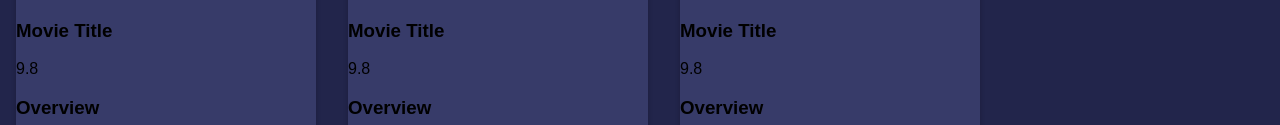
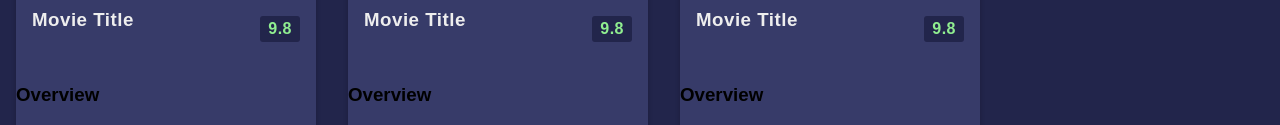
Before and after one commit to Andreas-Ziegler22/Movie-App, a plain HTML site: page index.html in a window 1280 px wide. Shown: the part 314-439 px from the top of the page. Drawn offline with Linux system fonts and the light colour scheme.

Commit message:
movie info

```diff
--- a/style.css
+++ b/style.css
@@ -55,3 +55,34 @@ main {
 .movie img {
   width: 100%;
 }
+
+.movie-info {
+  color: #eee;
+  display: flex;
+  align-items: center;
+  justify-content: space-between;
+  padding: 0.5rem 1rem 1rem;
+  letter-spacing: 0.5px;
+}
+
+.movie-info h3 {
+  margin-top: 0;
+}
+
+.movie-info span {
+  background-color: var(--primary-color);
+  padding: 0.25rem 0.5rem;
+  border-radius: 3px;
+  font-weight: bold;
+}
+.movie-info span.green {
+  color: lightgreen;
+}
+
+.movie-info span.orange {
+  color: orange;
+}
+
+.movie-info span.red {
+  color: red;
+}
```
